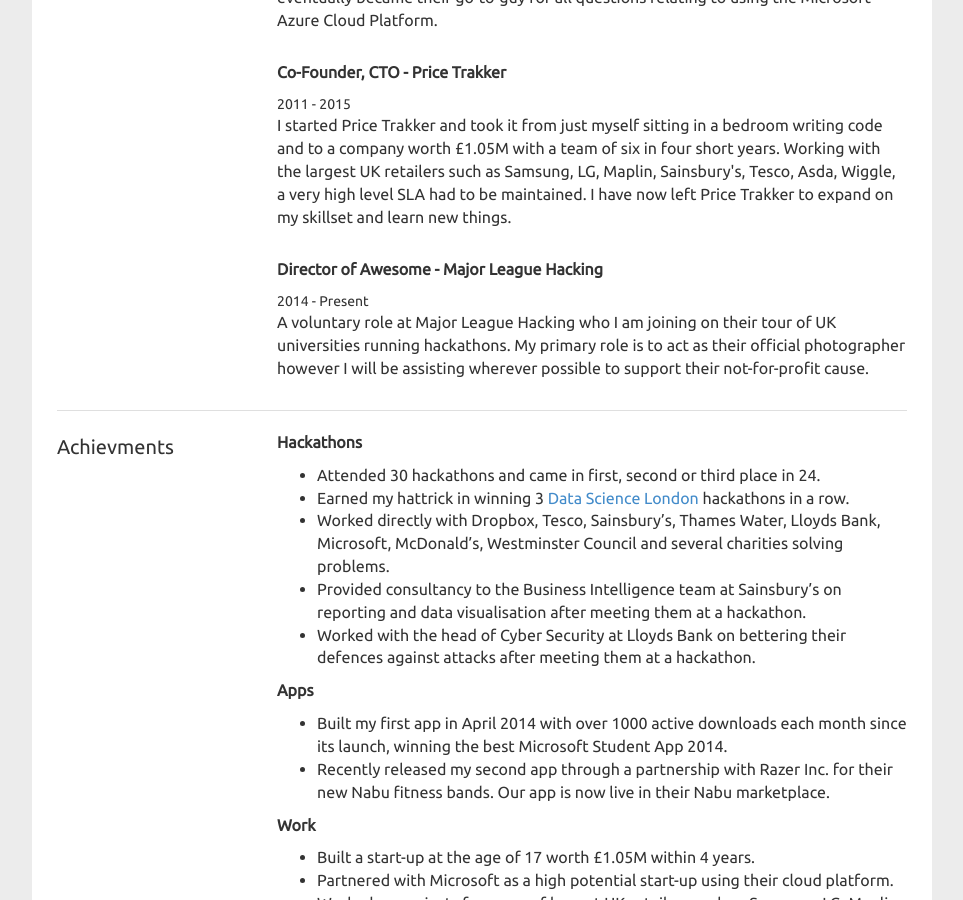
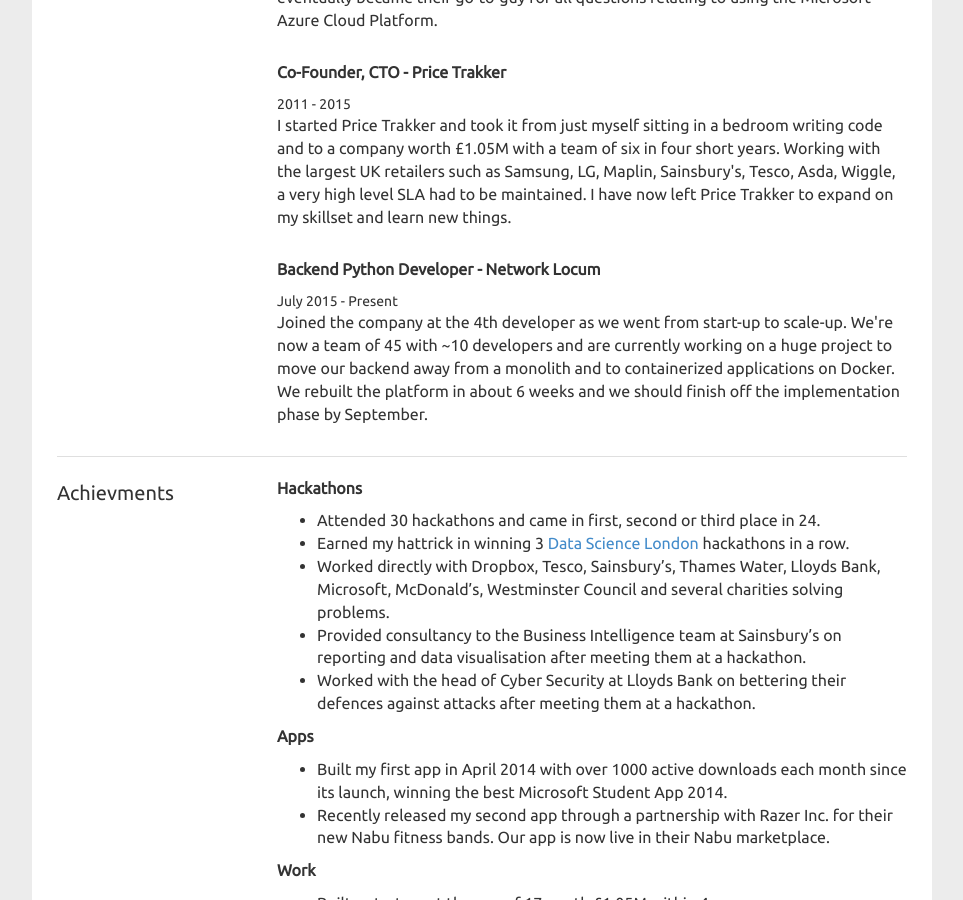
Before and after one commit to viralpickaxe/manoj-nathwani.github.io, a Jekyll site: the page built from resume.html, in a window 1280 px wide and 900 px high, scrolled down 1104 px. Shown: the whole window, without its empty margins (158-1121 px from the left). Built offline with Jekyll 4.4.1, drawn with Linux system fonts in a browser that asks for light colours; nearby versions of some CDN libraries.

Commit message:
added networklocum

```diff
--- a/resume.html
+++ b/resume.html
@@ -169,11 +169,10 @@ layout: default
 
     <br />
 
-    <!-- Major League Hacking -->
-    <p><b>Director of Awesome - Major League Hacking</b></p>
-    <span>2014 - Present</span>
-    <p>A voluntary role at Major League Hacking who I am joining on their tour of UK universities running hackathons. My primary role is to act as their official photographer however I will be assisting wherever possible to support their not-for-profit cause.</p>
-
+    <!-- Network Locum -->
+    <p><b>Backend Python Developer - Network Locum</b></p>
+    <span>July 2015 - Present</span>
+    <p>Joined the company at the 4th developer as we went from start-up to scale-up. We're now a team of 45 with ~10 developers and are currently working on a huge project to move our backend away from a monolith and to containerized applications on Docker. We rebuilt the platform in about 6 weeks and we should finish off the implementation phase by September.</p>
   </div>
 </div>
 
```
